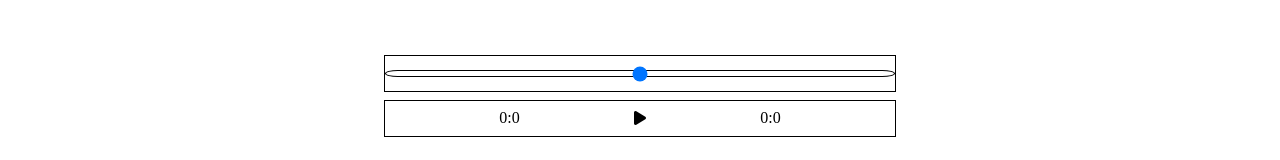
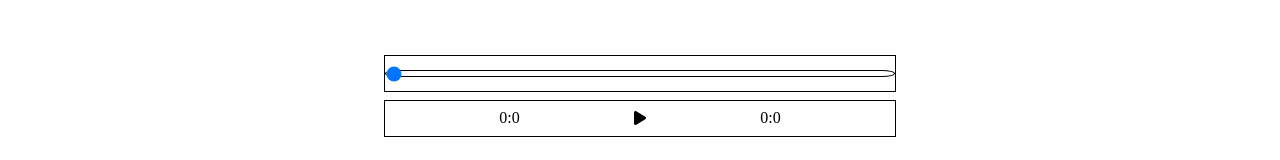
Before and after one commit to robpan38/stefancraioveanu, a React (Create React App) app: page /sound in a window 1280 px wide. Shown: the part 332-492 px from the top of the page. Built offline with nearby package versions, Linux system fonts and the light colour scheme; a web font is replaced by a local one.

Commit message:
styled the progress bar a bit

```diff
--- a/src/components/Sound/Sound.jsx
+++ b/src/components/Sound/Sound.jsx
@@ -30,8 +30,14 @@ const ProgressBarContainer = styled.div`
 
 const ProgressBar = styled.input`
     --bar-bg: #ffffff ;
+    --seek-before-width: ${props => {
+        return (props.value * 100 / props.max) + "%";
+    }};
     --seek-before-color: #000000;
     --knobby: "black";
+
+    display: flex;
+    align-items: center;
 
     /* chrome */
     height: 20%;
@@ -41,16 +47,17 @@ const ProgressBar = styled.input`
     border-radius: 5% / 100%;
     border: 1px solid black;
     outline: none;
+    position: relative;
 
     /* safari */
-    /* &::-webkit-slider-runnable-track {
+    &::-webkit-slider-runnable-track {
         height: 20%;
         width: 100%;
-        background: var(--bar-bg);
+        /* background: var(--bar-bg); */
         border-radius: 5% / 100%;
-        border: 1px solid black;
+        /* border: 1px solid black; */
         outline: none;
-    } */
+    }
 
     /* firefox */
     &::-moz-range-track {
@@ -60,6 +67,33 @@ const ProgressBar = styled.input`
         background: var(--bar-bg);
         border-radius: 5% / 100%;
         border: 1px solid black;
+    }
+
+    &::-moz-focus-outer {
+        border: 0;
+    }
+
+    /* chrome + safari color before knob */
+    &::before {
+        content: '';
+        height: 100%;
+        width: var(--seek-before-width);
+        background-color: var(--seek-before-color);
+        position: absolute;
+        top: 0;
+        left: 0;
+        z-index: 0;
+    }
+
+    /* firefox color before knob */
+    &::-moz-range-progress {
+        background-color: var()(--seek-before-color);
+        height: 100%;
+    }
+
+    /* chrome + safari knob */
+    &::-webkit-slider-thumb {
+
     }
 `;
 
@@ -78,6 +112,7 @@ const Sound = () => {
     const [duration, setDuration] = useState(0);
     const [playState, setPlayState] = useState(0);
     const [currentTime, setCurrentTime] = useState(0);
+    const [rangeValue, setRangeValue] = useState(0);
 
     const getDuration = () => {
         setDuration(document.querySelector(".audioPlayer").duration);
@@ -110,7 +145,9 @@ const Sound = () => {
                 <audio className="audioPlayer" src="/songs/control.mp3" preload="metadata" type="audio/mpeg" onLoadedMetadata={getDuration}>
                 </audio>
                 <ProgressBarContainer>
-                    <ProgressBar type="range"></ProgressBar>
+                    <ProgressBar type="range" value={rangeValue} min={0} max={duration} onChange={(e) => {
+                        setRangeValue(e.target.value);
+                    }}></ProgressBar>
                 </ProgressBarContainer>
                 <ControlsContainer>
                     <p class="currentTime">{convertDuration(currentTime)}</p>
```
